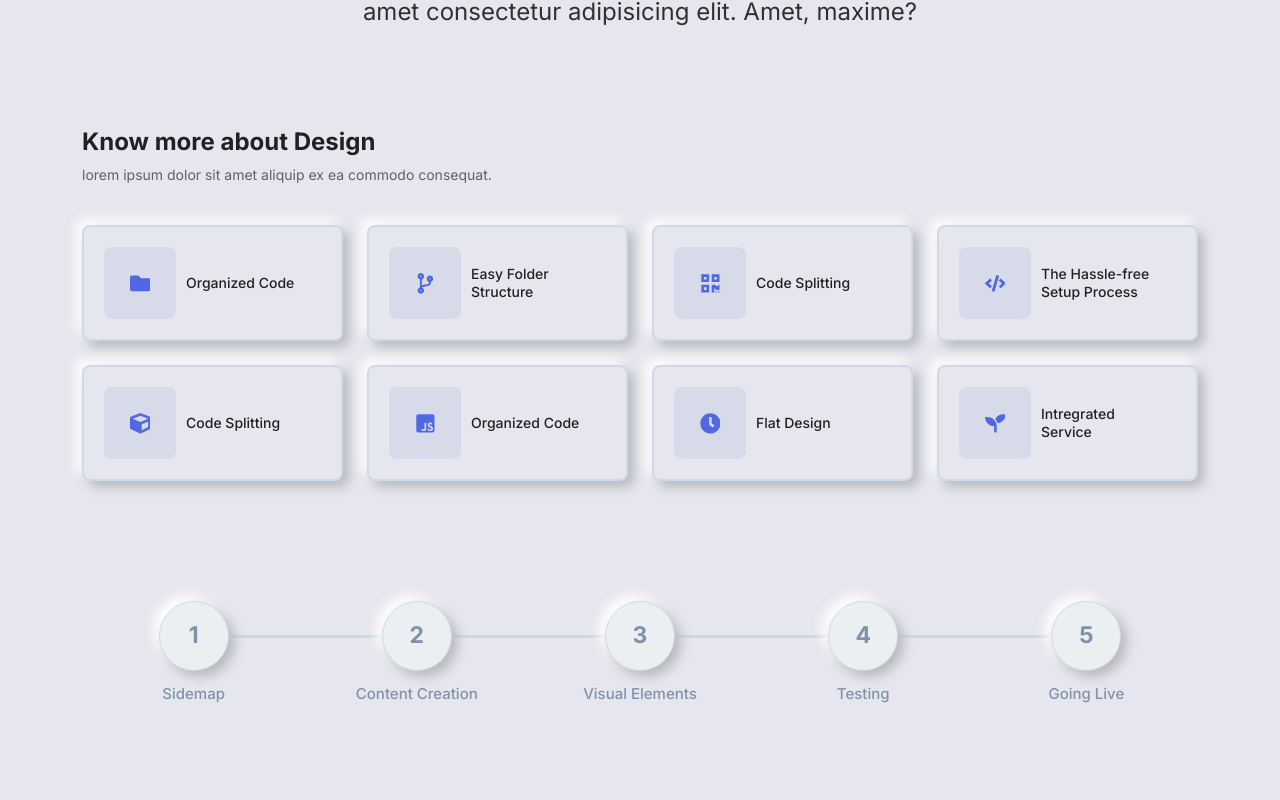
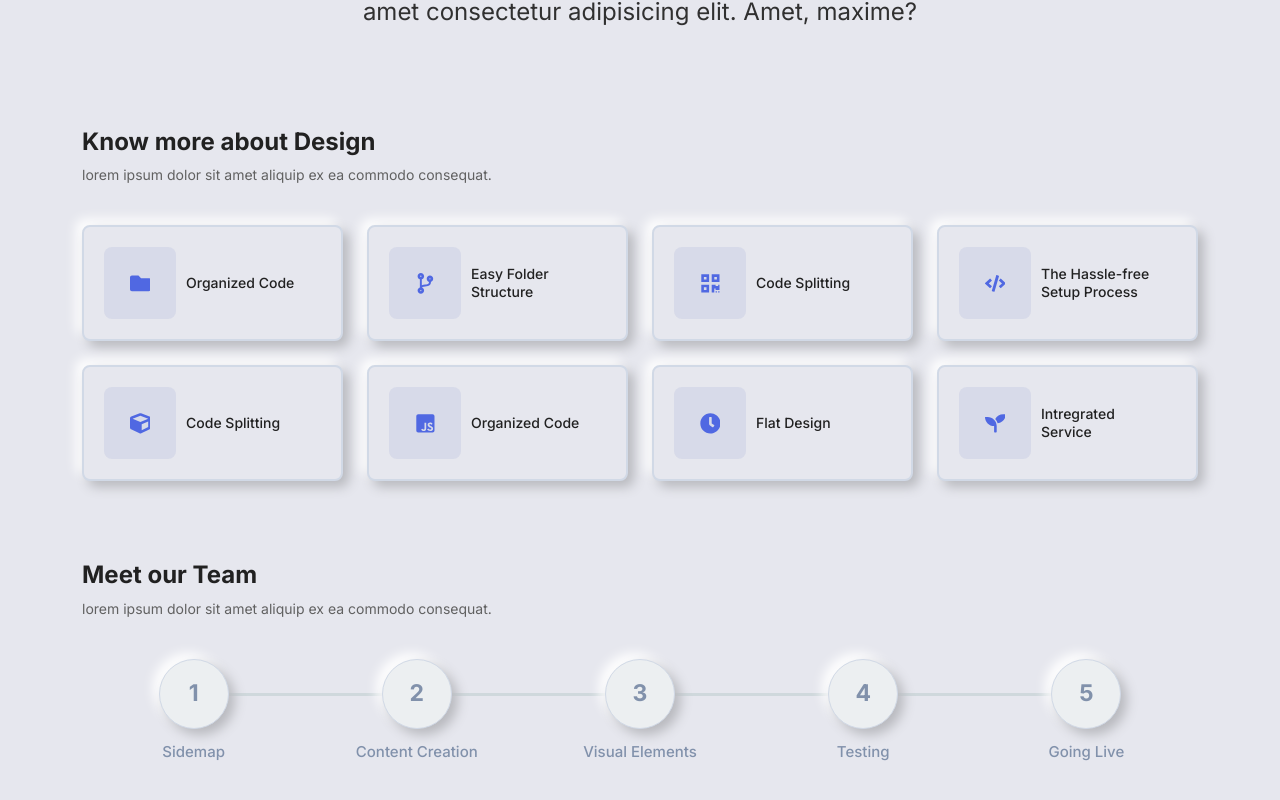
Before and after one commit to shahriarshafin/soft-ui, a Next.js app: page / in a window 1280 px wide. Shown: the part 298-1098 px from the top of the page. Built offline with nearby package versions, Linux system fonts and the light colour scheme.

Commit message:
Heading added to step section

```diff
--- a/sections/StepsSection.jsx
+++ b/sections/StepsSection.jsx
@@ -1,7 +1,10 @@
 import 'bootstrap/dist/css/bootstrap.min.css';
+import { Container } from 'react-bootstrap';
 import styled from 'styled-components';
+import SectionInfo from '../components/SectionInfo';
 import Steps from '../components/Steps';
 import GlobalStyle from '../Styles/GlobalStyle';
+
 const StepsSection = () => {
 	const Step = [
 		{
@@ -31,7 +34,11 @@ const StepsSection = () => {
 			<GlobalStyle />
 
 			<section>
-				<div className='container'>
+				<Container>
+					<SectionInfo
+						Heading='Meet our Team'
+						Description='lorem ipsum dolor sit amet aliquip ex ea commodo consequat.'
+					/>
 					<FormSteps>
 						{Step.map((i) => {
 							return (
@@ -39,7 +46,7 @@ const StepsSection = () => {
 							);
 						})}
 					</FormSteps>
-				</div>
+				</Container>
 			</section>
 		</>
 	);
```
